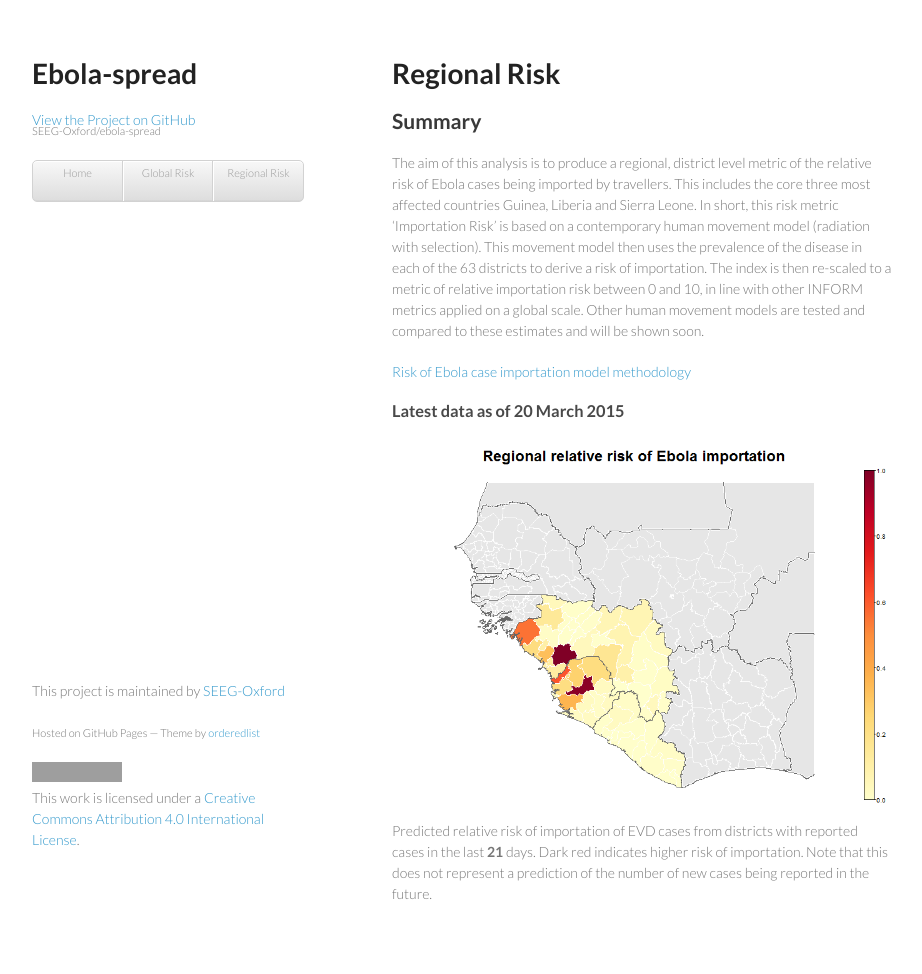
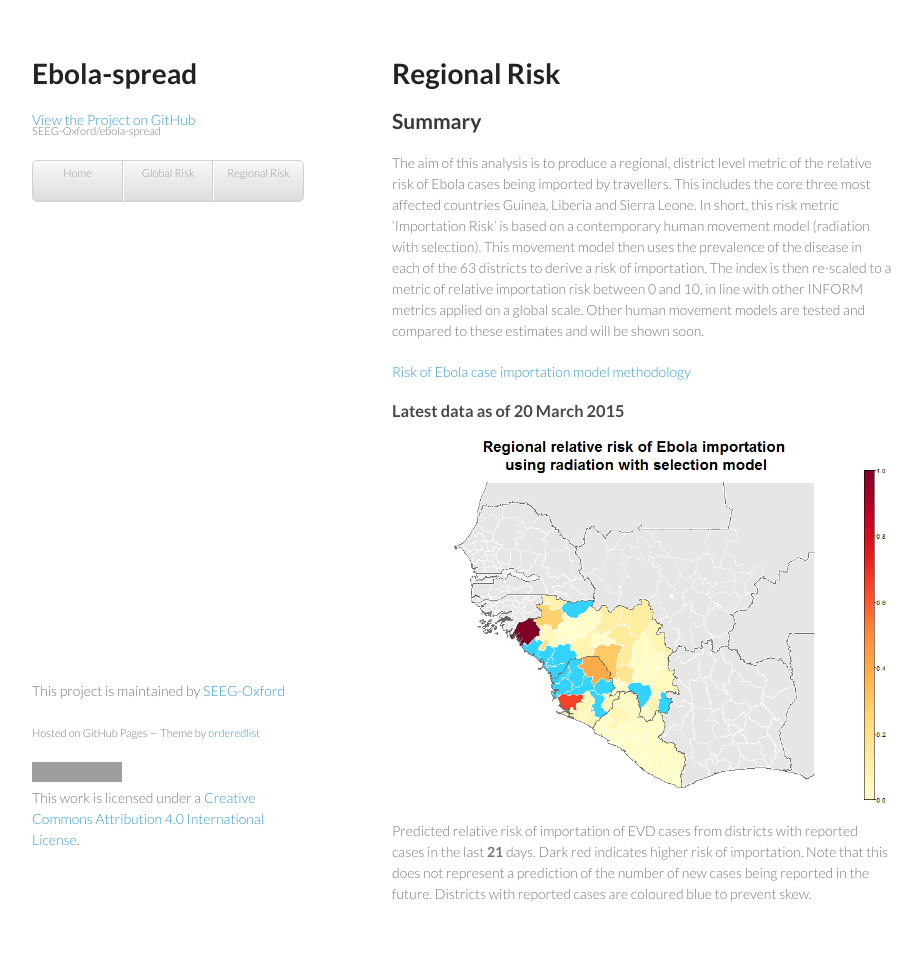
Before and after one commit to SEEG-Oxford/ebola-spread, a Jekyll site: the page built from local-risk.md, in a window 1280 px wide. Shown: the whole page, without its empty margins (178-1100 px from the left). Built offline with Jekyll 4.4.1, drawn with Linux system fonts in a browser that asks for light colours; Markdown is read by kramdown in place of the engine named in the settings; grey boxes are pictures that could not be loaded.

Commit message:
Updated local risk page with new maps

```diff
--- a/local-risk.md
+++ b/local-risk.md
@@ -13,7 +13,6 @@ The aim of this analysis is to produce a regional, district level metric of the
 
 ### Latest data as of 20 March 2015
 
-<div id="container">
-    <img src="images/regional_prediction.png" />
-    Predicted relative risk of importation of EVD cases from districts with reported cases in the last <b>21</b> days. Dark red indicates higher risk of importation. Note that this does not represent a prediction of the number of new cases being reported in the future.
-</div>
+
+<a href="images/regional_prediction_radsel_france_large.png"><img src="images/regional_prediction_radsel_france.png" /></a>
+Predicted relative risk of importation of EVD cases from districts with reported cases in the last <b>21</b> days. Dark red indicates higher risk of importation. Note that this does not represent a prediction of the number of new cases being reported in the future. Districts with reported cases are coloured blue to prevent skew.
```
Also changed, not shown: images/regional_prediction.png (deleted), images/regional_prediction_radsel_france.png (added), images/regional_prediction_radsel_france_large.png (added).
